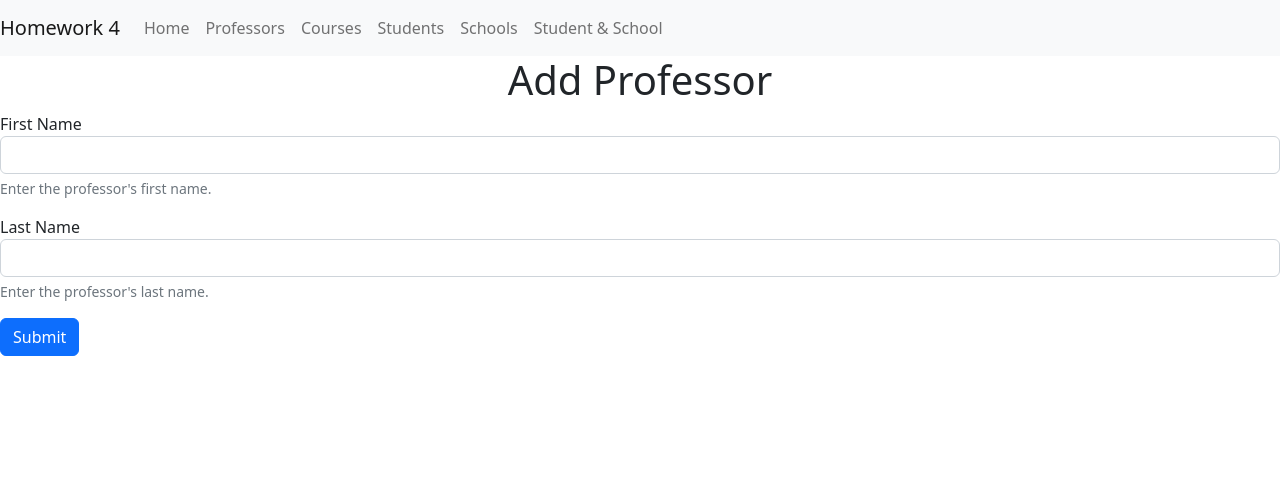
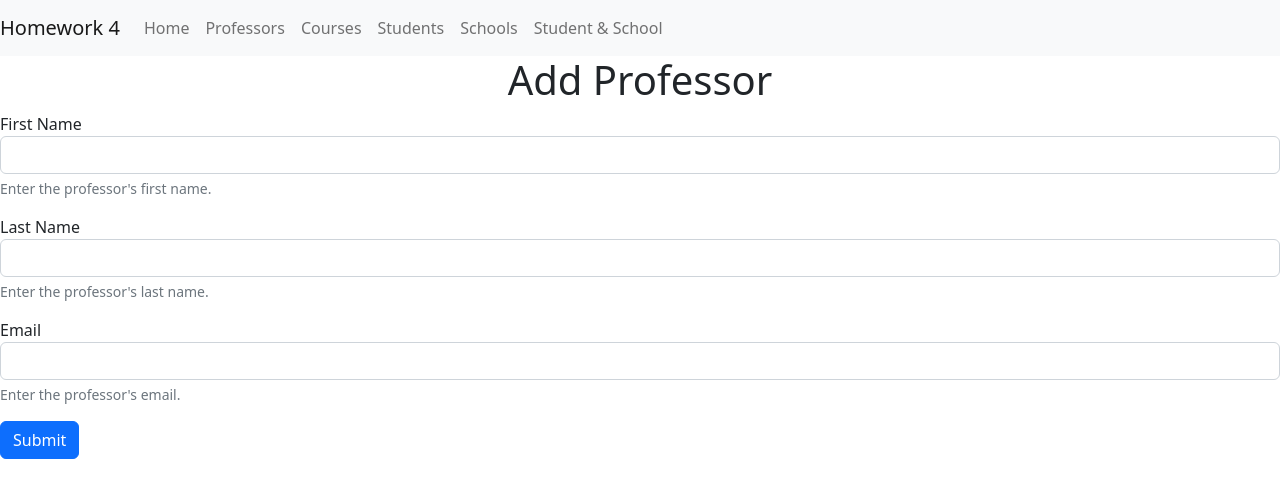
Before and after one commit to emilyprivett/homework4, a PHP site: page /professor-add.php in a window 1280 px wide. Shown: the top 498 px of the page. Run offline with PHP 8.4, Linux system fonts and the light colour scheme.

Commit message:
please workkkk

```diff
--- a/professor-add-save.php
+++ b/professor-add-save.php
@@ -50,10 +50,11 @@ if ($conn->connect_error) {
 }
 $pFName = $_POST['pFName'];
 $pLName = $_POST['pLName'];
+$email = $_POST['email'];
 
-$sql = "INSERT INTO Professor(ProfessorFirstName, ProfessorLastName) value (?,?)";
+$sql = "INSERT INTO Professor(ProfessorFirstName, ProfessorLastName, Email) value (?,?,?)";
 $stmt = $conn->prepare($sql);
-$stmt->bind_param("ss",$pFName,$pLName);
+$stmt->bind_param("sss",$pFName,$pLName, $email);
 $stmt->execute();
 ?>
 <h1 style="text-align:center;">Add Professor</h1>
--- a/professor-add.php
+++ b/professor-add.php
@@ -48,6 +48,11 @@
     <input type="text" class="form-control" id="professorLastName" aria-describedby="nameHelp" name="pLName">
     <div id="nameHelp" class="form-text text-muted">Enter the professor's last name.</div>
   </div>
+  <div class="mb-3">
+    <label for="professorEmail">Email</label>
+    <input type="text" class="form-control" id="professorEmail" aria-describedby="emailHelp" name="email">
+    <div id="emailHelp" class="form-text text-muted">Enter the professor's email.</div>
+  </div>
   <button type="submit" class="btn btn-primary">Submit</button>
 </form>
 
--- a/professor-delete-save.php
+++ b/professor-delete-save.php
@@ -48,8 +48,7 @@ $conn = new mysqli($servername, $username, $password, $dbname);
 if ($conn->connect_error) {
   die("Connection failed: " . $conn->connect_error);
 }
-//$pFName = $_POST['pFName'];
-//$pLName = $_POST['pLName'];
+
 $sql = "DELETE FROM Professor WHERE ProfessorID=?";
 $stmt = $conn->prepare($sql);
 $stmt->bind_param("i",$_POST['pid']);
--- a/professor-edit-save.php
+++ b/professor-edit-save.php
@@ -50,9 +50,10 @@ if ($conn->connect_error) {
 }
 $pFName = $_POST['pFName'];
 $pLName = $_POST['pLName'];
-$sql = "UPDATE Professor SET ProfessorFirstName=?, ProfessorLastName=? WHERE ProfessorID=?";
+$email = $_POST['email'];
+$sql = "UPDATE Professor SET ProfessorFirstName=?, ProfessorLastName=?, ProfessorEmail=? WHERE ProfessorID=?";
 $stmt = $conn->prepare($sql);
-$stmt->bind_param("ssi",$pFName,$pLName,$_POST['pid']);
+$stmt->bind_param("sssi",$pFName,$pLName, $email,$_POST['pid']);
 $stmt->execute();
 ?>
 <h1 style="text-align:center;">Edit Professor</h1>
--- a/professor-edit.php
+++ b/professor-edit.php
@@ -71,6 +71,11 @@ if ($result->num_rows > 0) {
     <input type="text" class="form-control" id="professorLastName" aria-describedby="nameHelp" name="pLName" value="<?=$row['ProfessorLastName']?>">
     <div id="nameHelp" class="form-text text-muted">Enter the professor's name.</div>
   </div>
+   <div class="mb-3">
+    <label for="professorEmail">Email</label>
+    <input type="text" class="form-control" id="professorEmail" aria-describedby="emailHelp" name="email" value="<?=$row['ProfessorEmail']?>">
+    <div id="emailHelp" class="form-text text-muted">Enter the professor's email.</div>
+  </div>
   <input type="hidden" name="pid" value="<?=$row['ProfessorID']?>">
   <button type="submit" class="btn btn-primary">Submit</button>
 </form>
```
